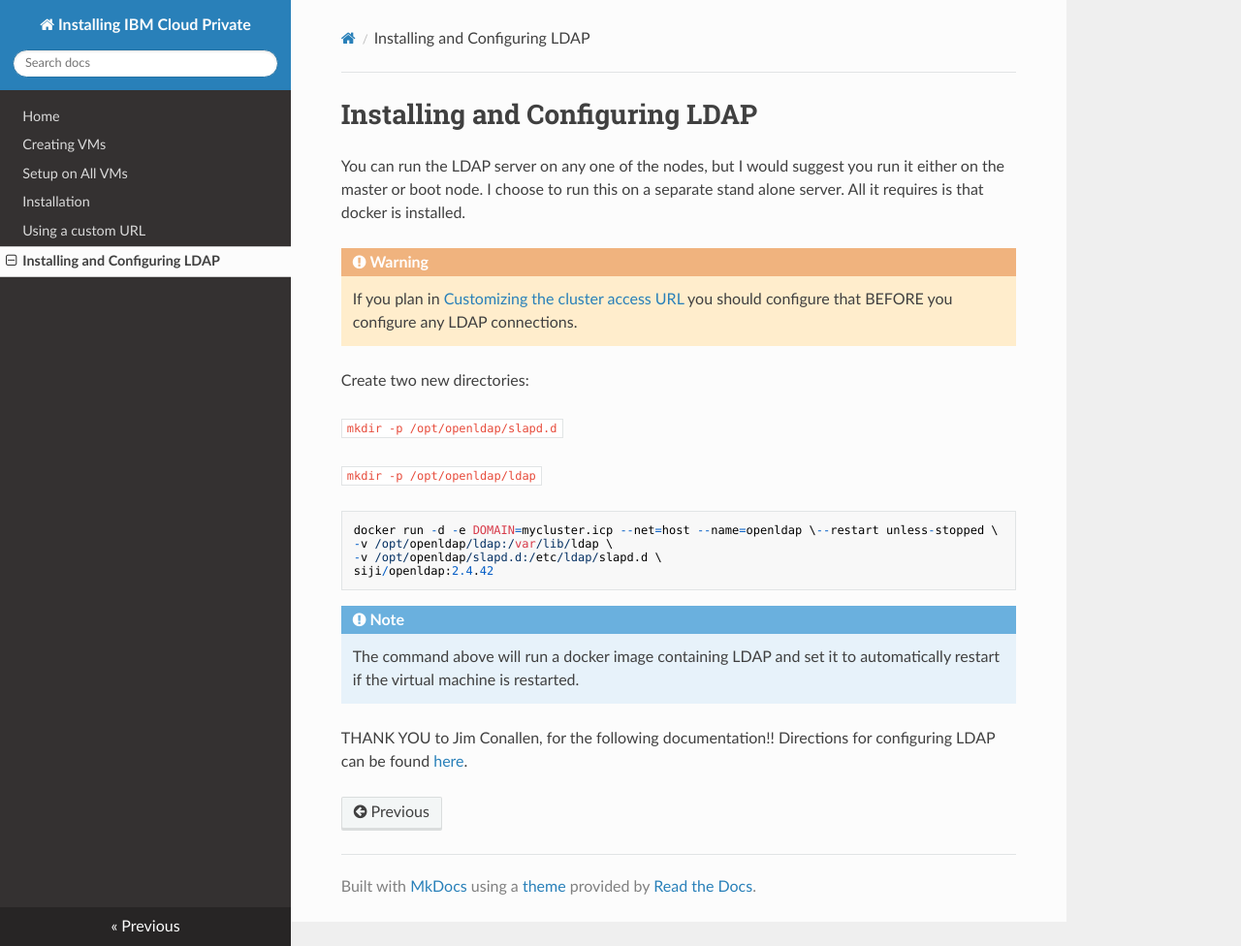
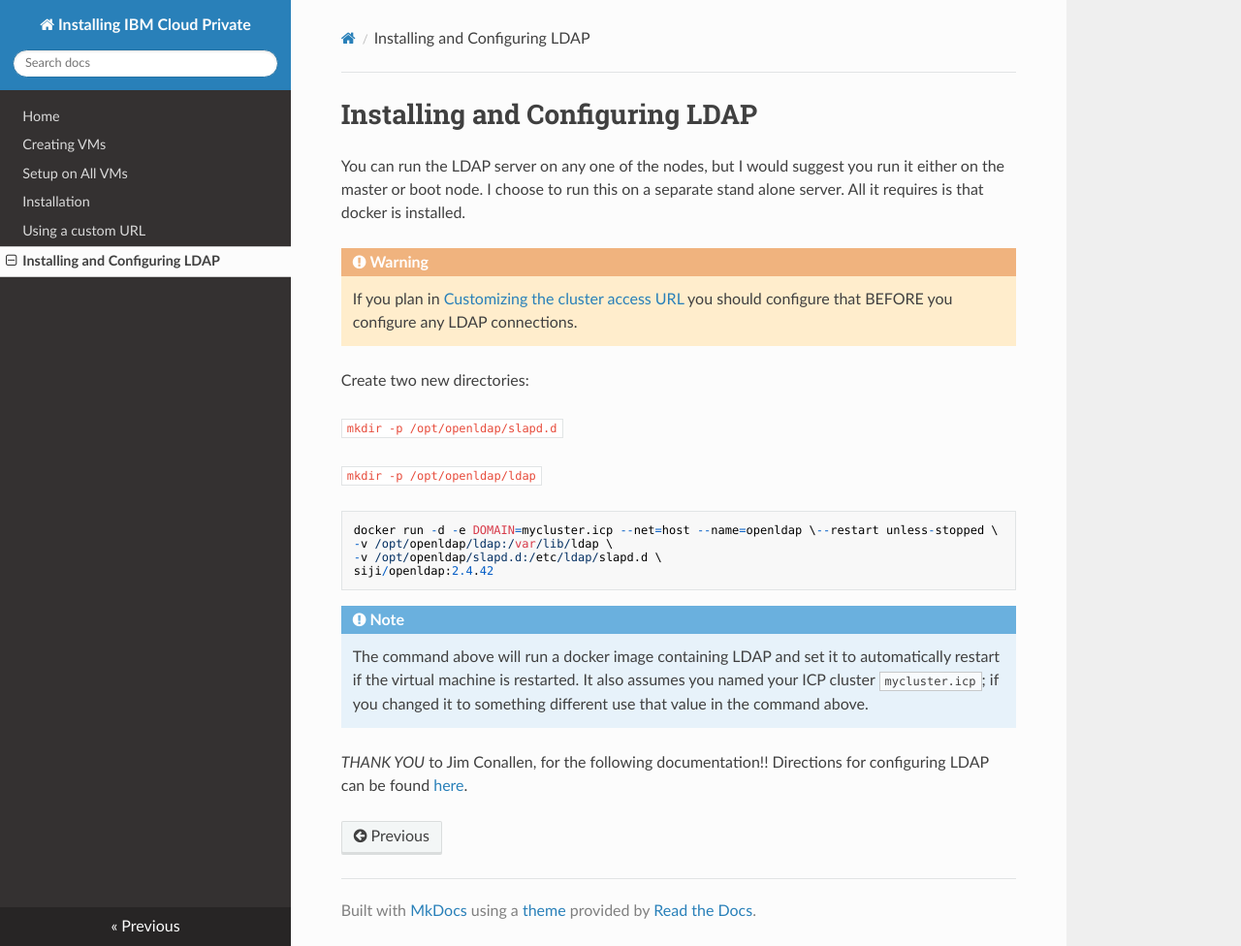
Before and after one commit to IBM-ICP-CoC/ICP-311-Install, an MkDocs documentation site: the page built from docs/ldap.md, in a window 1280 px wide and 976 px high. Shown: the whole window at 97% size. Built offline with MkDocs 1.6.1, drawn with Linux system fonts in a browser that asks for light colours; nearby versions of some CDN libraries.

Commit message:
updated ldap

````diff
--- a/docs/ldap.md
+++ b/docs/ldap.md
@@ -18,8 +18,8 @@ docker run -d -e DOMAIN=mycluster.icp --net=host --name=openldap \--restart unle
 siji/openldap:2.4.42
 ```
 !!! note
-    The command above will run a docker image containing LDAP and set it to automatically restart if the virtual machine is restarted.
+    The command above will run a docker image containing LDAP and set it to automatically restart if the virtual machine is restarted.  It also assumes you named your ICP cluster `mycluster.icp`; if you changed it to something different use that value in the command above.
 
 
-THANK YOU to Jim Conallen, for the following documentation!!
+_*THANK YOU*_ to Jim Conallen, for the following documentation!!
 Directions for configuring LDAP can be found [here](https://ibm.ent.box.com/s/6q6h74cdx5zkd0t7y2rhohaiujo99a4u).
````
